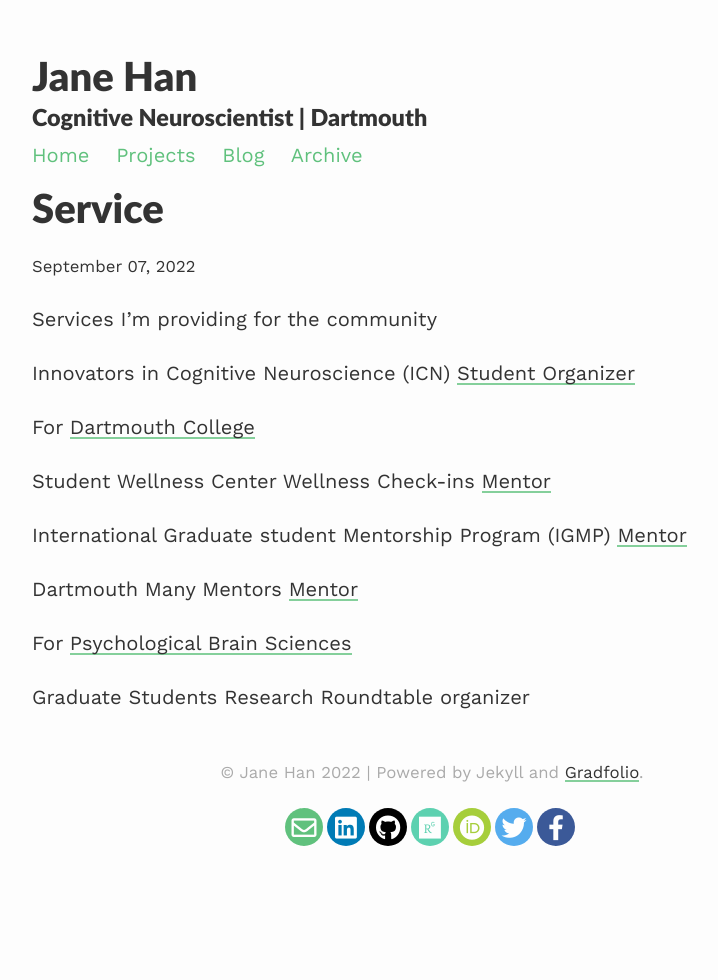
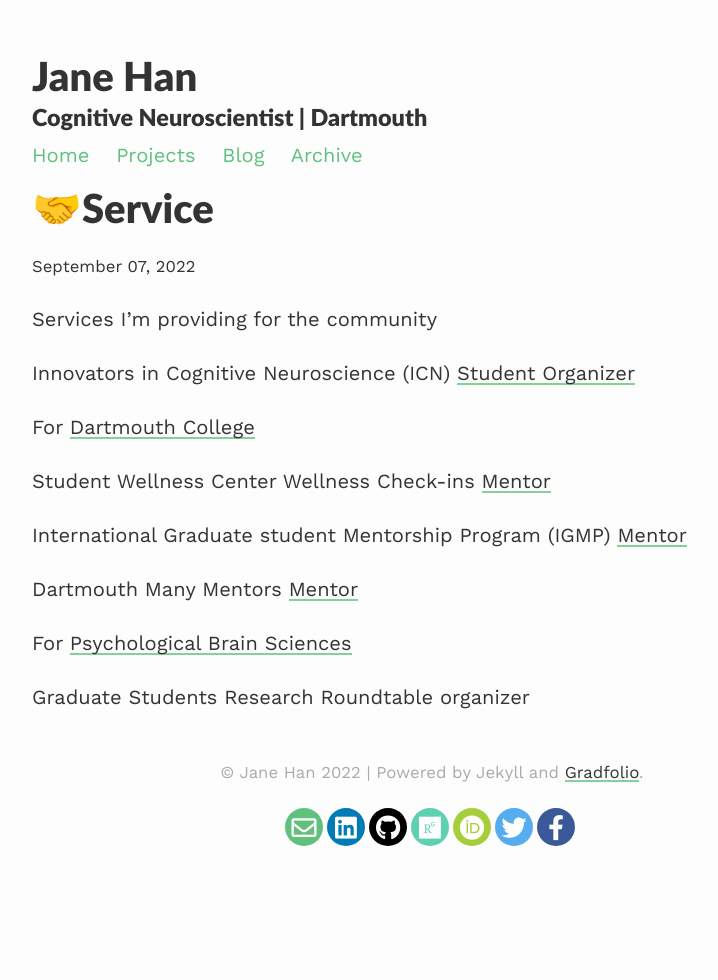
Before and after one commit to han-jane/han-jane.github.io, a Jekyll site: the page built from _posts/2022-09-07-service.md, in a window 1280 px wide. Shown: the whole page, without its empty margins (208-926 px from the left). Built offline with Jekyll 4.4.1, drawn with Linux system fonts in a browser that asks for light colours; nearby versions of some CDN libraries.

```diff
--- a/_posts/2022-09-07-service.md
+++ b/_posts/2022-09-07-service.md
@@ -1,6 +1,6 @@
 ---
 layout: post
-title:  Service
+title:  🤝Service
 ---
 Services I'm providing for the community
 
```
